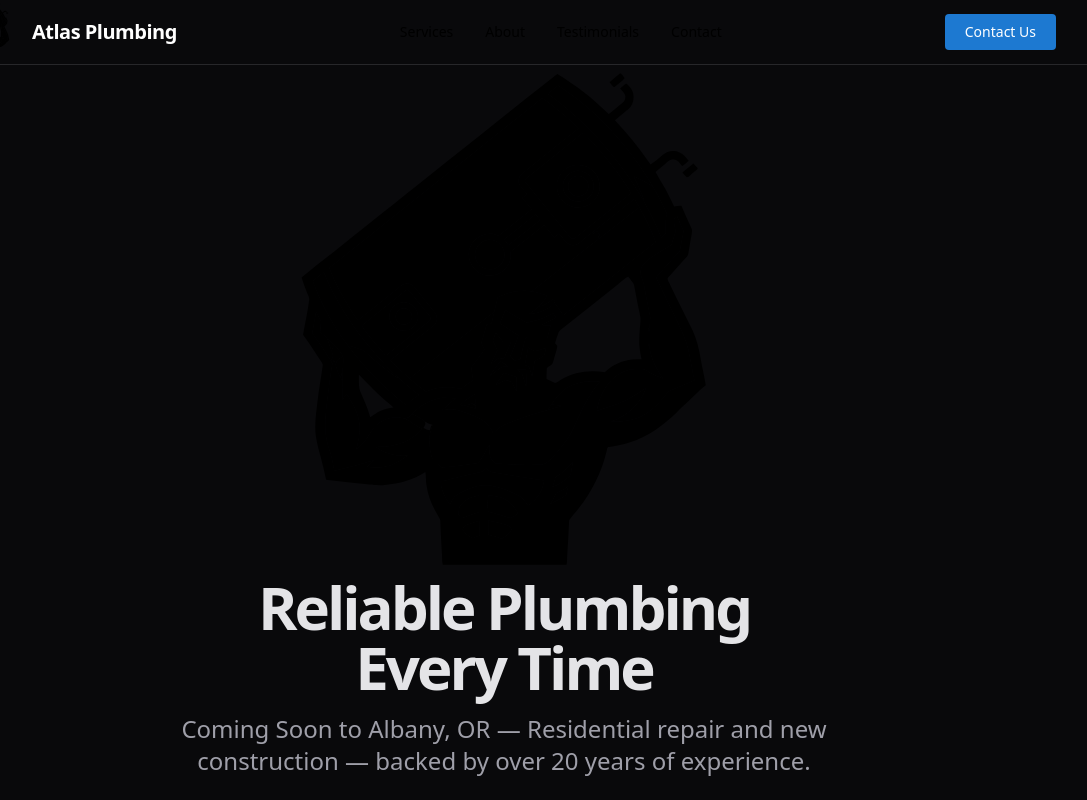
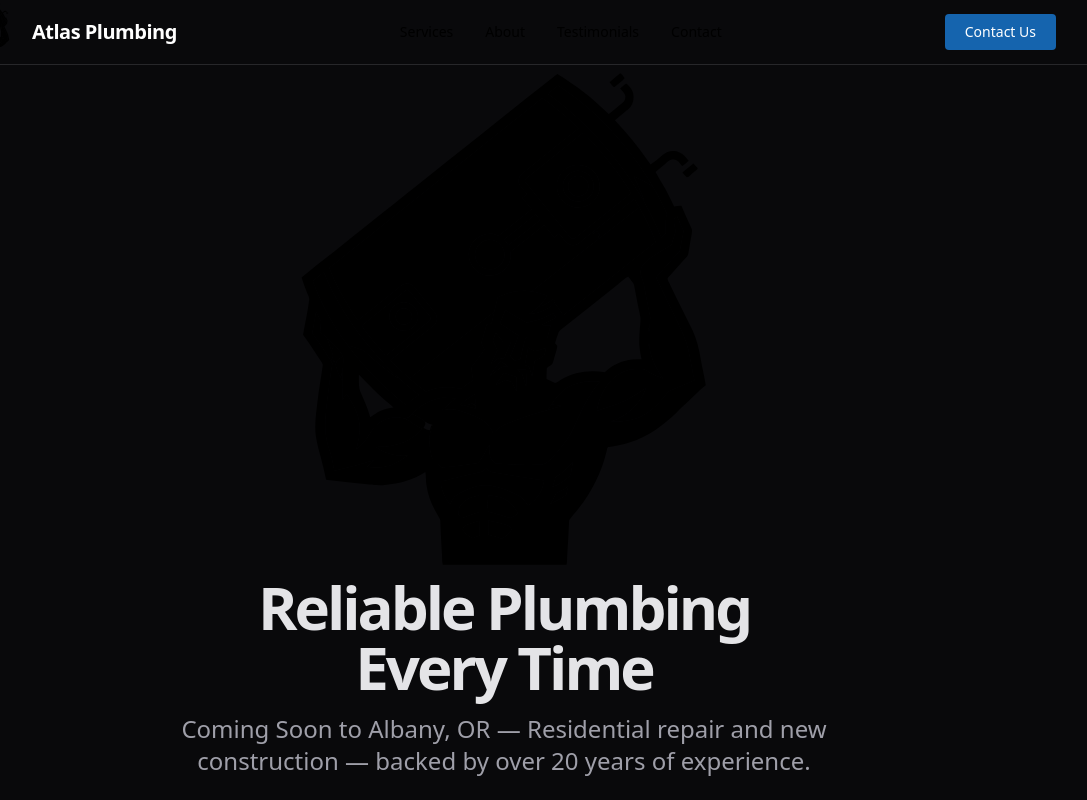
Before and after one commit to spudunk/mdelectricnc, a SvelteKit app: page / in a window 1280 px wide. Shown: the top 800 px of the page, without its empty margins (136-1223 px from the left). Built offline with nearby package versions, Linux system fonts and the light colour scheme.

Commit message:
a11y darken primary for contrast

```diff
--- a/src/routes/layout.css
+++ b/src/routes/layout.css
@@ -2,7 +2,7 @@
 
 :root {
   @theme inline{
-    --color-primary: #1d79d1;
+    --color-primary: #1564ae;
     --color-highlight: #fdfdfc;
     --color-accent: #c6ced0;
     --color-stroke: #1b1c24;
```
